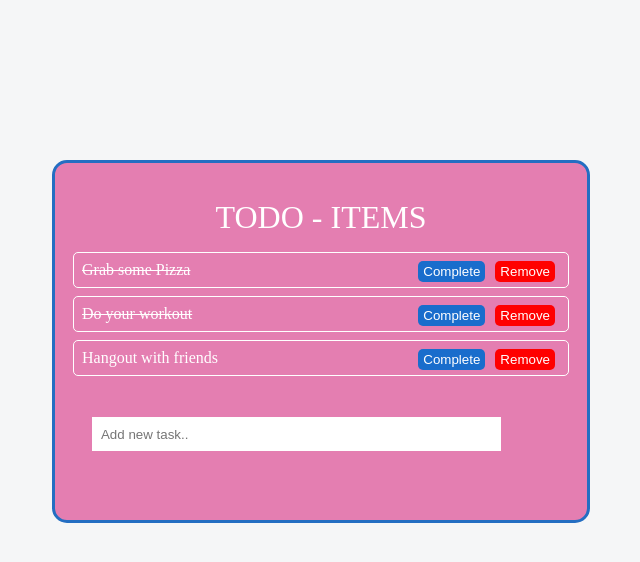
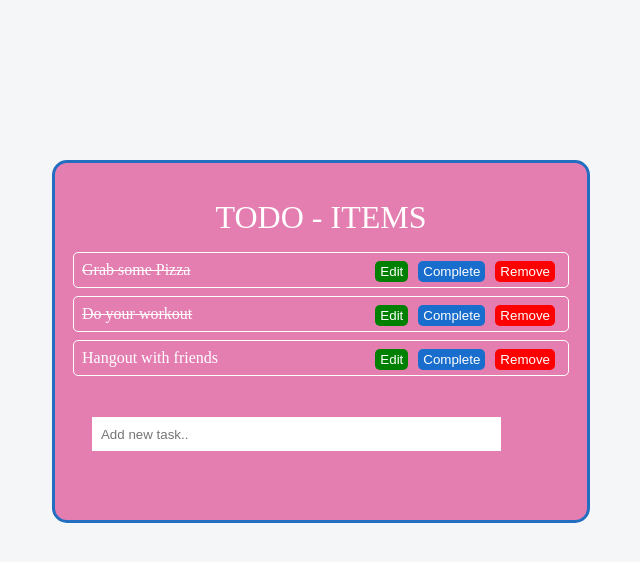
Before and after one commit to SophaKong/Todo-List, a React (Create React App) app: page / in a window 1280 px wide. Shown: the top 562 px of the page, without its empty margins (319-959 px from the left). Built offline with nearby package versions, Linux system fonts and the light colour scheme.

Commit message:
1 file modified

```diff
--- a/src/components/Todo.js
+++ b/src/components/Todo.js
@@ -12,12 +12,12 @@ function Task({ task, index, completeTask, removeTask }) {
         Remove
       </button>
       <button onClick={() => completeTask(index)}>Complete</button>
+      <button style={{background: 'green'}}>Edit</button>
     </div>
   );
 }
 
 function Todo() {
-  const [tasksRemaining, setTasksRemaining] = useState(0);
   const [tasks, setTasks] = useState([
     {
       title: 'Grab some Pizza',
```
